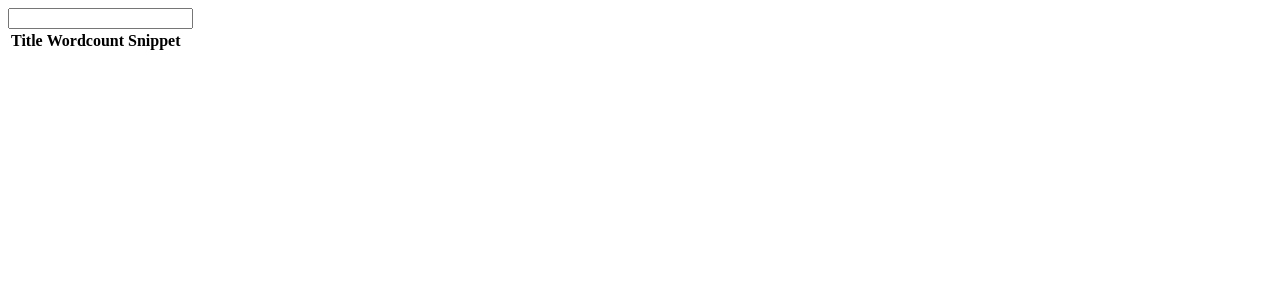
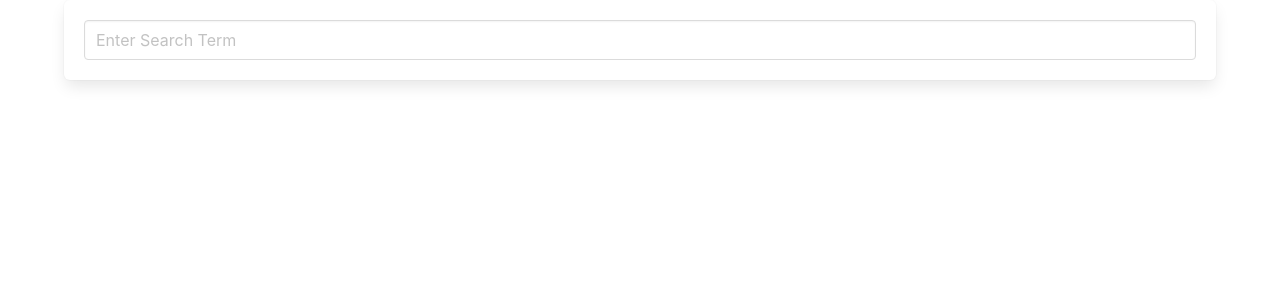
Before and after one commit to milanzec/wsearch, an Angular app: page / in a window 1280 px wide. Shown: the top 300 px of the page. Built offline with nearby package versions, Linux system fonts and the light colour scheme.

Commit message:
bulma import and styling

```diff
--- a/package.json
+++ b/package.json
@@ -18,6 +18,7 @@
     "@angular/platform-browser": "^16.1.0",
     "@angular/platform-browser-dynamic": "^16.1.0",
     "@angular/router": "^16.1.0",
+    "bulma": "^0.9.4",
     "rxjs": "~7.8.0",
     "tslib": "^2.3.0",
     "zone.js": "~0.13.0"
--- a/src/app/app.component.html
+++ b/src/app/app.component.html
@@ -1,2 +1,4 @@
-<app-search-bar (submitted)="onTerm($event)"></app-search-bar>
-<app-page-list [list]="pages"></app-page-list>
+<div class="container">
+  <app-search-bar (submitted)="onTerm($event)"></app-search-bar>
+  <app-page-list  *ngIf="pages.length" [list]="pages"></app-page-list>
+</div>
--- a/src/app/page-list/page-list.component.ts
+++ b/src/app/page-list/page-list.component.ts
@@ -7,6 +7,6 @@
 })
 export class PageListComponent {
 
-  @Input() list:any = []
+  @Input() list: any = []
 
 }
--- a/src/app/search-bar/search-bar.component.html
+++ b/src/app/search-bar/search-bar.component.html
@@ -1,3 +1,6 @@
-<form (submit)="onFormSubmit($event)">
-    <input (input)="term = $any($event.target).value" />
-</form>
+<div class="box">
+
+    <form (submit)="onFormSubmit($event)">
+        <input placeholder="Enter Search Term" class="input" (input)="term = $any($event.target).value" />
+    </form>
+</div>
--- a/src/styles.css
+++ b/src/styles.css
@@ -1,5 +1,6 @@
 /* You can add global styles to this file, and also import other style files */
+@import "bulma/css/bulma.css" ;
 
 .searchmatch {
-    font-weight: bold;
+  font-weight: bold;
 }
```
Also changed, not shown: 1 other file (tests, documents, lock files or other folders).
